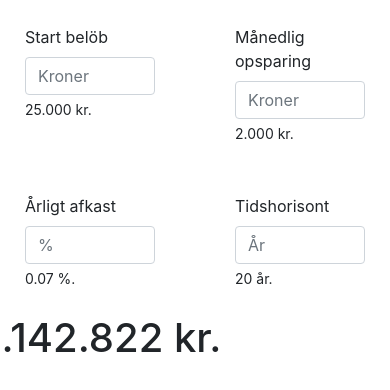
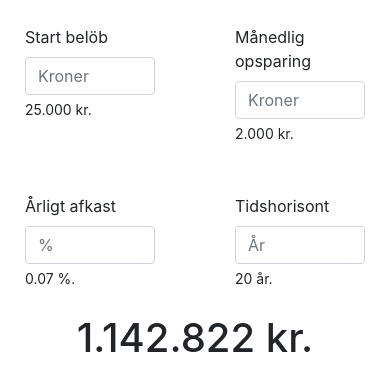
Before and after one commit to LucasKnudsen/Compound_Interest_Calculator, a React (Create React App) app: page / in a window 390 px wide. Shown: the top 390 px of the page. Built offline with nearby package versions, Linux system fonts and the light colour scheme.

Commit message:
Centers result on phone

```diff
--- a/src/components/App.jsx
+++ b/src/components/App.jsx
@@ -47,7 +47,7 @@
             <Form.Text>{time.toString().replace(/(\d)(?=(\d{3})+(?!\d))/g, '$1.') } år.</Form.Text>
           </Col>
         </Row>
-        <Row className="justify-content-md-center">
+        <Row className="justify-content-center">
           <h1 className="profit" >{profit.toString().replace(/(\d)(?=(\d{3})+(?!\d))/g, '$1.')} kr.</h1>
         </Row>
       </Form>
```
